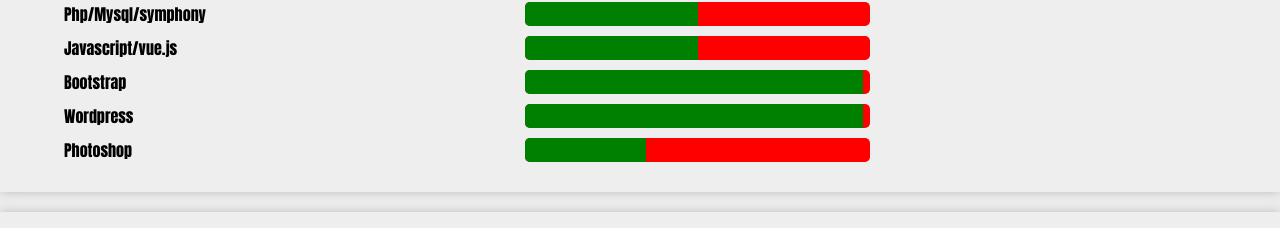
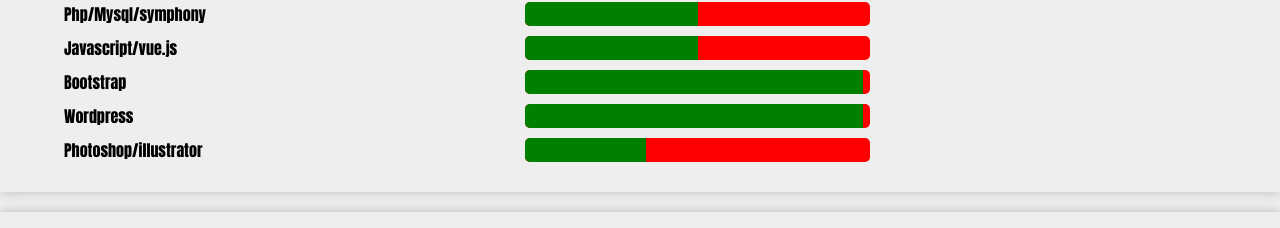
Before and after one commit to MaximilienR/curriculum_vitae, a plain HTML site: page index.html in a window 1280 px wide. Shown: the part 1379-1607 px from the top of the page. Drawn offline with Linux system fonts and the light colour scheme.

Commit message:
Update index.html

```diff
--- a/index.html
+++ b/index.html
@@ -111,7 +111,7 @@
 
 
     <div class="camp">
-        <p>Photoshop</p>
+        <p>Photoshop/illustrator </p>
         <div class="conteneur-barre"><span class="barre c100"></span></div>
     </div>
     </section>
```
